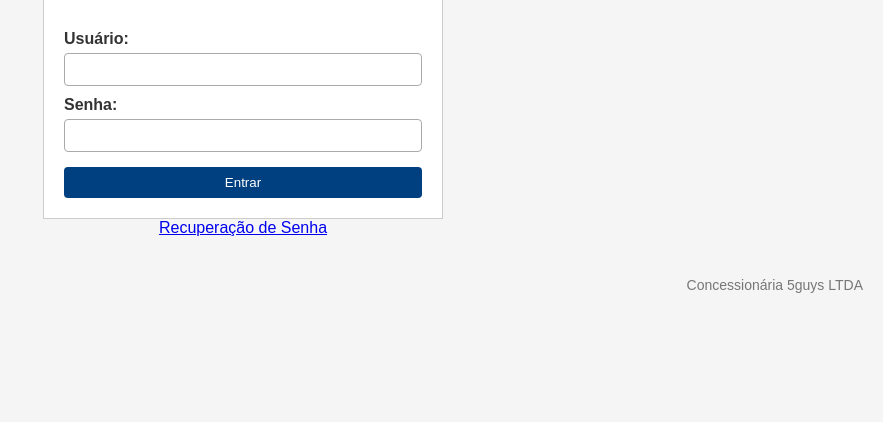
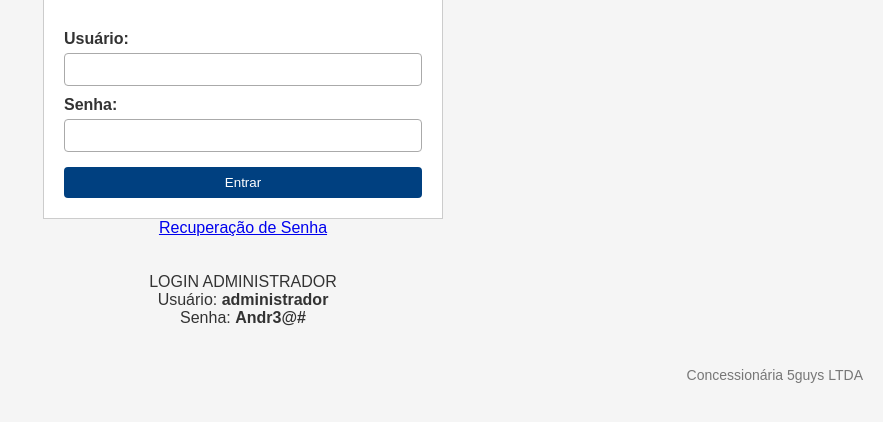
Before and after one commit to jbertagia/Concessionaria, a PHP site: page /index.php?pagina=login in a window 1280 px wide. Shown: the part 151-573 px from the top of the page, without its empty margins (397-1280 px from the left). Run offline with PHP 8.4, Linux system fonts and the light colour scheme.

Commit message:
Update login.php
adicionando o login

```diff
--- a/concessionaria/view/login.php
+++ b/concessionaria/view/login.php
@@ -26,4 +26,8 @@ $redirect = $_GET['redirect'] ?? 'index.php';
         <input type="submit" value="Entrar">
     </form>
     <p><a href="index.php?pagina=recuperarSenha">Recuperação de Senha</a></p>
+    <br><br>
+    <p>LOGIN ADMINISTRADOR</p>
+    <p>Usuário: <b>administrador</b></p>
+    <p>Senha: <b>Andr3@#</b></p>
 </div>
```
